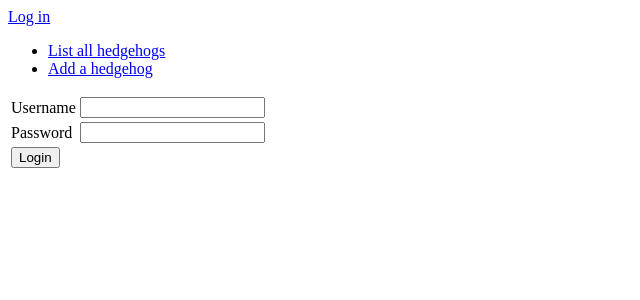
After one commit to piaand/prick.ly, a Flask app: page /auth/login in a window 1280 px wide. The commit adds this page. Shown: the top 300 px of the page, without its empty margins (0-640 px from the left). Run offline with Flask 2, Linux system fonts and the light colour scheme.

Commit message:
added simple login feature

```diff
--- /dev/null
+++ b/application/auth/forms.py
@@ -0,0 +1,9 @@
+from flask_wtf import FlaskForm
+from wtforms import PasswordField, StringField
+
+class LoginForm(FlaskForm):
+    username = StringField("Username")
+    password = PasswordField("Password")
+
+    class Meta:
+        csrf = False
--- /dev/null
+++ b/application/auth/views.py
@@ -0,0 +1,26 @@
+from flask import render_template, request, redirect, url_for
+from flask_login import login_user, logout_user
+
+from application import app
+from application.auth.models import User
+from application.auth.forms import LoginForm
+
+@app.route("/auth/login", methods = ["GET", "POST"])
+def auth_login():
+    if request.method == "GET":
+        return render_template("auth/loginform.html", form = LoginForm())
+
+    form = LoginForm(request.form)
+
+    user = User.query.filter_by(username=form.username.data, password=form.password.data).first()
+    if not user:
+        return render_template("auth/loginform.html", form = form,
+                               error = "No such username or password")
+
+    login_user(user)
+    return redirect(url_for("index"))
+
+@app.route("/auth/logout")
+def auth_logout():
+    logout_user()
+    return redirect(url_for("index"))
--- /dev/null
+++ b/application/templates/auth/loginform.html
@@ -0,0 +1,29 @@
+{% extends "layout.html" %}
+
+{% block body %}
+{{ error }}
+<form method="POST" action="{{ url_for('auth_login') }}">
+  <table>
+    <tr>
+      <td>
+	{{ form.username.label }}
+      </td>
+      <td>
+	{{ form.username }}
+      </td>
+    </tr>
+    <tr>
+      <td>
+	{{ form.password.label }}
+      </td>
+      <td>
+	{{ form.password }}
+      </td>
+    </tr>
+    <tr>
+      <td colspan="2">
+	<input type="submit" value="Login"/>
+      </td>
+    </tr>
+</form>
+{% endblock %}
--- a/application/templates/layout.html
+++ b/application/templates/layout.html
@@ -6,6 +6,13 @@
   </head>
 
   <body>
+      {% if current_user.is_authenticated %}
+      <p>
+	      User logged in {{ current_user.name }}. <a href="{{ url_for('auth_logout') }}">Log out</a>
+      </p>
+      {% else %}
+      <a href="{{ url_for('auth_login') }}">Log in</a>
+      {% endif %}
       <ul>
           <li><a href="{{ url_for('hogs_index') }}">List all hedgehogs</a></li>
           <li><a href="{{ url_for('hogs_form') }}">Add a hedgehog</a></li>
--- a/requirements.txt
+++ b/requirements.txt
@@ -1,6 +1,7 @@
 astroid==2.4.1
 click==7.1.2
 Flask==1.1.2
+Flask-Login==0.5.0
 Flask-SQLAlchemy==2.4.1
 Flask-WTF==0.14.3
 gunicorn==20.0.4
```
Also changed, not shown: application/__init__.py (+19 -0 lines), application/auth/models.py (added, +31 -0 lines).
